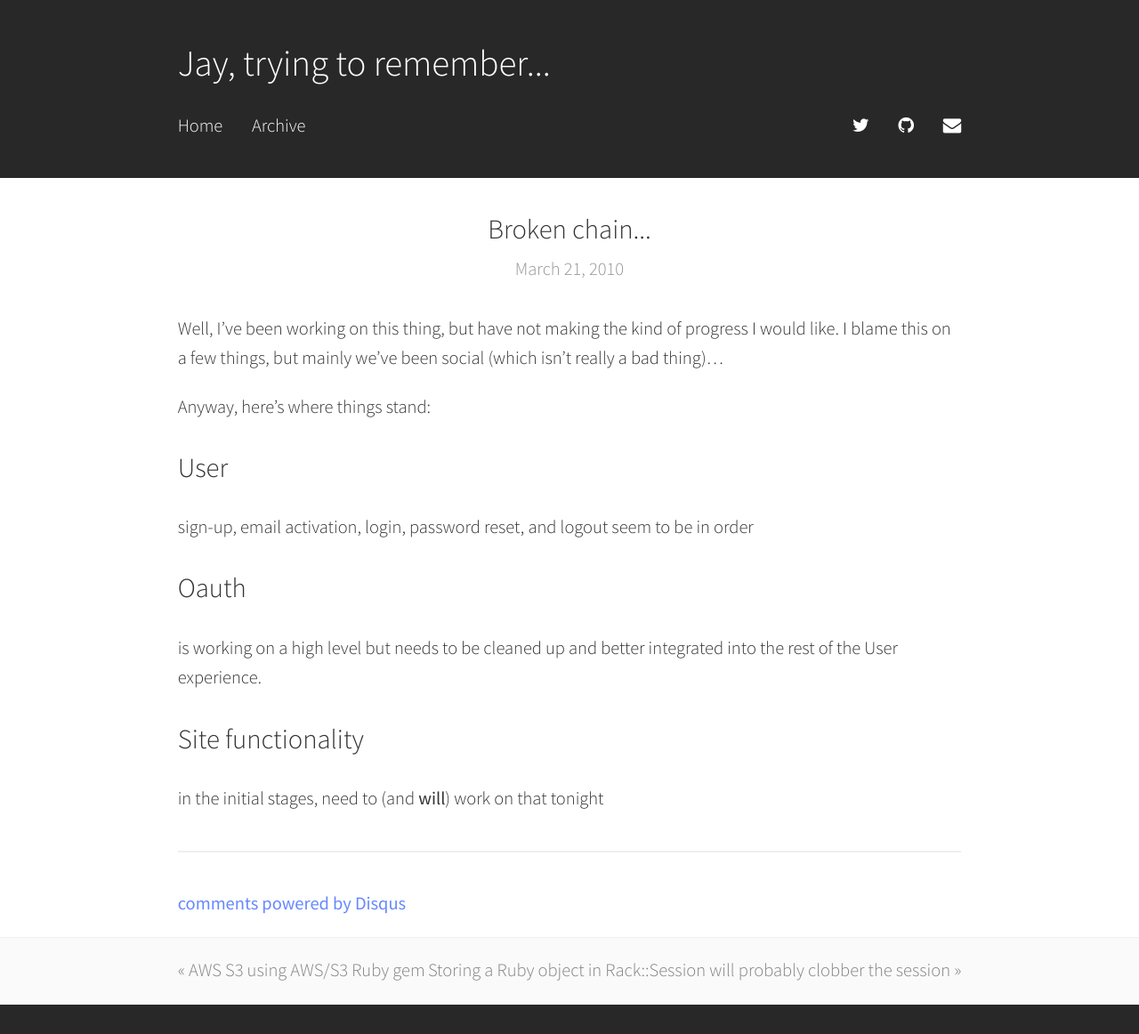
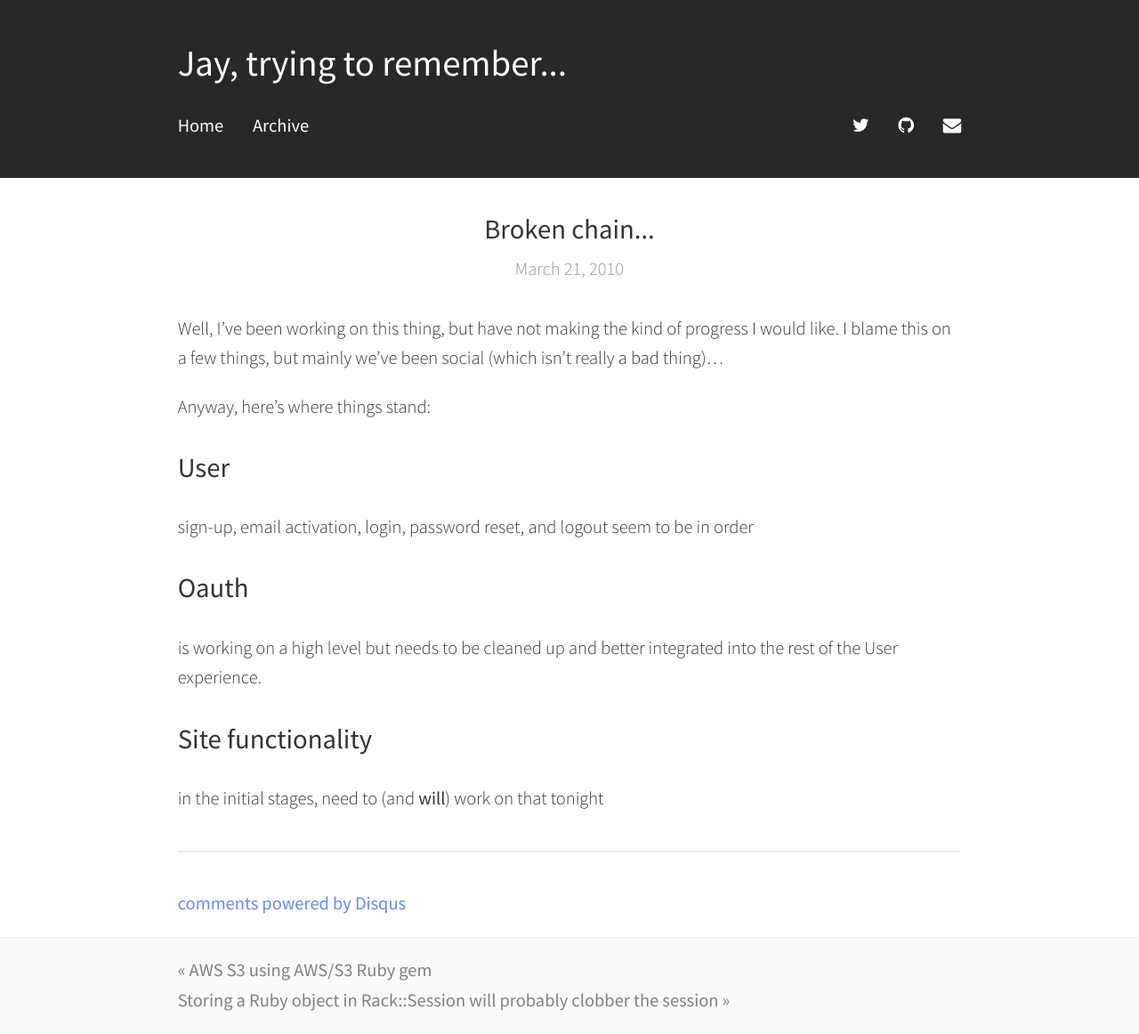
Before and after one commit to funkfinger/wigg.in, a Jekyll site: the page built from _posts/2010-03-21-Broken-chain.markdown, in a window 1280 px wide. Shown: the whole page at 89% size. Built offline with Jekyll 4.4.1, drawn with Linux system fonts in a browser that asks for light colours; comment, search, counter and statistics services are not loaded; before the commit the page ends 1129 px from its top, so only the background shows below that.

```diff
--- a/_sass/basic.sass
+++ b/_sass/basic.sass
@@ -18,7 +18,7 @@ a, b, strong, th
   font-weight: 400
 
 h1, h2, h3, h4, h5, h6
-  font-weight: 300
+  font-weight: 500
 
 main
   flex-grow: 1
@@ -28,7 +28,7 @@ article a
 
 header a, footer a
   color: inherit
-  font-weight: 300
+  font-weight: 500
 
 hr
   border: 1px solid reduce(16)
```
Also changed, not shown: _posts/2017-02-21-adafruit-trinket-based-sync-track-for-teenage-engineering-pocket-operators.md (+1 -1 lines).
